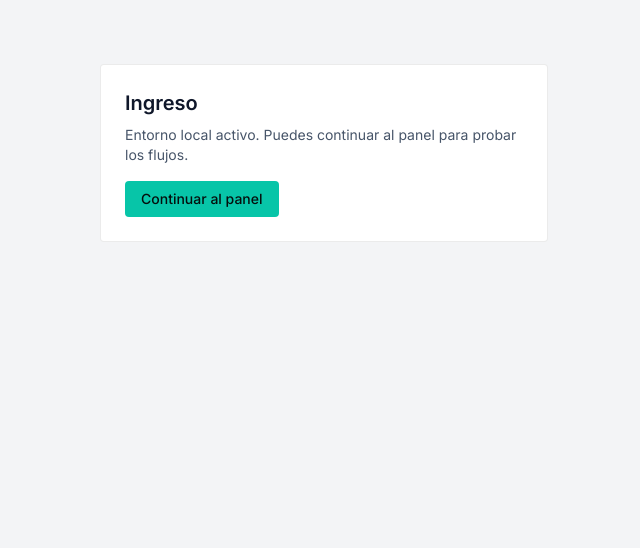
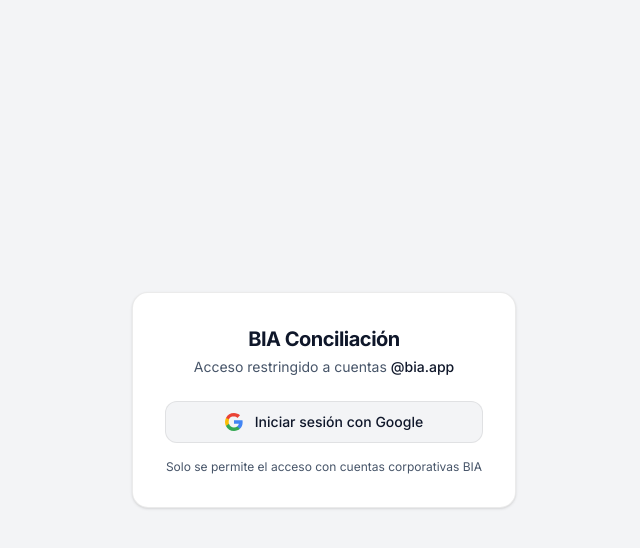
Before and after one commit to Eriramirez-liq/Modulo_Liquidaciones, a Next.js app: page /login in a window 1280 px wide. Shown: the top 548 px of the page, without its empty margins (316-956 px from the left). Built offline with nearby package versions, Linux system fonts and the light colour scheme.

Commit message:
feat: login con Google OAuth restringido a dominio @bia.app

```diff
--- /dev/null
+++ b/auth.ts
@@ -0,0 +1,67 @@
+import NextAuth from "next-auth"
+import Google from "next-auth/providers/google"
+import { db } from "@/lib/db"
+
+const ADMIN_EMAIL = "erika.ramirez@bia.app"
+const ALLOWED_DOMAIN = "@bia.app"
+
+export const { handlers, auth, signIn, signOut } = NextAuth({
+  providers: [
+    Google({
+      clientId: process.env.GOOGLE_CLIENT_ID!,
+      clientSecret: process.env.GOOGLE_CLIENT_SECRET!,
+    }),
+  ],
+  callbacks: {
+    async signIn({ user }) {
+      if (!user.email?.endsWith(ALLOWED_DOMAIN)) return false
+      try {
+        await db.user.upsert({
+          where: { email: user.email },
+          create: {
+            email: user.email,
+            nombre: user.name ?? user.email!.split("@")[0] ?? "Usuario",
+            password: "",
+            rol: user.email === ADMIN_EMAIL ? "ADMINISTRADOR" : "ANALISTA",
+          },
+          update: {
+            nombre: user.name ?? user.email!.split("@")[0] ?? "Usuario",
+          },
+        })
+      } catch {}
+      return true
+    },
+    async jwt({ token, user }) {
+      if (user?.email) {
+        try {
+          const dbUser = await db.user.findUnique({
+            where: { email: user.email },
+            select: { id: true, rol: true, nombre: true },
+          })
+          if (dbUser) {
+            token.userId = dbUser.id
+            token.rol = dbUser.rol
+            token.nombre = dbUser.nombre
+          }
+        } catch {}
+      }
+      return token
+    },
+    async session({ session, token }) {
+      return {
+        ...session,
+        user: {
+          ...session.user,
+          id: (token.userId as string) ?? "",
+          rol: (token.rol as string) ?? "ANALISTA",
+          nombre: (token.nombre as string) ?? session.user?.name ?? "",
+        },
+      }
+    },
+  },
+  pages: {
+    signIn: "/login",
+    error: "/login",
+  },
+  session: { strategy: "jwt" },
+})
--- a/components/auth/LoginForm.tsx
+++ b/components/auth/LoginForm.tsx
@@ -1,20 +1,35 @@
 "use client"
 
-import Link from "next/link"
+import { signIn } from "next-auth/react"
 
 export function LoginForm() {
   return (
-    <div className="mx-auto mt-16 max-w-md rounded border border-border bg-card p-6">
-      <h1 className="mb-2 text-xl font-semibold">Ingreso</h1>
-      <p className="mb-4 text-sm text-muted-foreground">
-        Entorno local activo. Puedes continuar al panel para probar los flujos.
-      </p>
-      <Link
-        href="/"
-        className="inline-flex rounded bg-primary px-4 py-2 text-sm font-medium text-primary-foreground"
-      >
-        Continuar al panel
-      </Link>
+    <div className="flex min-h-screen items-center justify-center bg-background">
+      <div className="mx-auto w-full max-w-sm rounded-xl border border-border bg-card p-8 shadow-sm">
+        <div className="mb-6 text-center">
+          <h1 className="text-xl font-bold tracking-tight">BIA Conciliación</h1>
+          <p className="mt-1 text-sm text-muted-foreground">
+            Acceso restringido a cuentas <span className="font-medium text-foreground">@bia.app</span>
+          </p>
+        </div>
+
+        <button
+          onClick={() => signIn("google", { callbackUrl: "/" })}
+          className="flex w-full items-center justify-center gap-3 rounded-lg border border-border bg-background px-4 py-2.5 text-sm font-medium transition-colors hover:bg-muted"
+        >
+          <svg width="18" height="18" viewBox="0 0 18 18" fill="none" aria-hidden="true">
+            <path d="M17.64 9.2c0-.637-.057-1.251-.164-1.84H9v3.481h4.844c-.209 1.125-.843 2.078-1.796 2.717v2.258h2.908c1.702-1.567 2.684-3.874 2.684-6.615z" fill="#4285F4"/>
+            <path d="M9 18c2.43 0 4.467-.806 5.956-2.18l-2.908-2.259c-.806.54-1.837.86-3.048.86-2.344 0-4.328-1.584-5.036-3.711H.957v2.332A8.997 8.997 0 0 0 9 18z" fill="#34A853"/>
+            <path d="M3.964 10.71A5.41 5.41 0 0 1 3.682 9c0-.593.102-1.17.282-1.71V4.958H.957A8.996 8.996 0 0 0 0 9c0 1.452.348 2.827.957 4.042l3.007-2.332z" fill="#FBBC05"/>
+            <path d="M9 3.58c1.321 0 2.508.454 3.44 1.345l2.582-2.58C13.463.891 11.426 0 9 0A8.997 8.997 0 0 0 .957 4.958L3.964 6.29C4.672 4.163 6.656 3.58 9 3.58z" fill="#EA4335"/>
+          </svg>
+          Iniciar sesión con Google
+        </button>
+
+        <p className="mt-4 text-center text-xs text-muted-foreground">
+          Solo se permite el acceso con cuentas corporativas BIA
+        </p>
+      </div>
     </div>
   )
 }
--- a/lib/auth.ts
+++ b/lib/auth.ts
@@ -1,5 +1,6 @@
-import { NextResponse } from "next/server"
-import { db } from "@/lib/db"
+import { auth as nextAuth, handlers, signIn, signOut } from "@/auth"
+
+export { handlers, signIn, signOut }
 
 type AppUser = {
   id: string
@@ -12,36 +13,14 @@ type AppSession = {
 }
 
 export async function auth(): Promise<AppSession | null> {
-  try {
-    const user = await db.user.findFirst({
-      orderBy: { createdAt: "asc" },
-      select: { id: true, nombre: true, rol: true },
-    })
-    if (user) return { user }
-  } catch {
-    // DB no disponible — continuar con sesión de desarrollo
-  }
-
+  // eslint-disable-next-line @typescript-eslint/no-explicit-any
+  const session = await nextAuth() as any
+  if (!session?.user?.id) return null
   return {
     user: {
-      id: "dev-user",
-      nombre: "Usuario Desarrollo",
-      rol: "ADMINISTRADOR",
+      id: session.user.id,
+      nombre: session.user.nombre ?? session.user.name ?? "Usuario",
+      rol: session.user.rol ?? "ANALISTA",
     },
   }
 }
-
-export const handlers = {
-  async GET() {
-    return NextResponse.json(
-      { message: "Auth local activa." },
-      { status: 200 }
-    )
-  },
-  async POST() {
-    return NextResponse.json(
-      { message: "Auth local activa." },
-      { status: 200 }
-    )
-  },
-}
```
